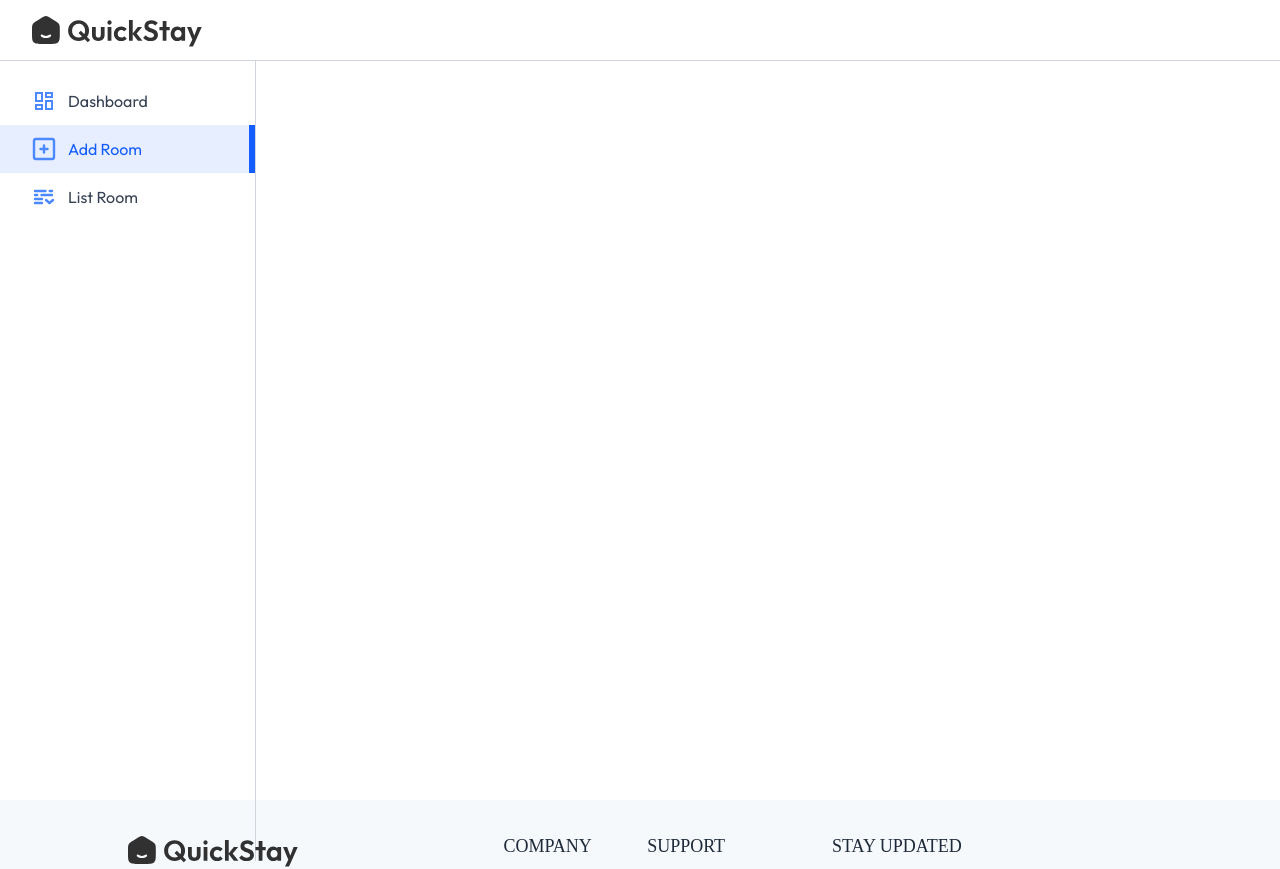
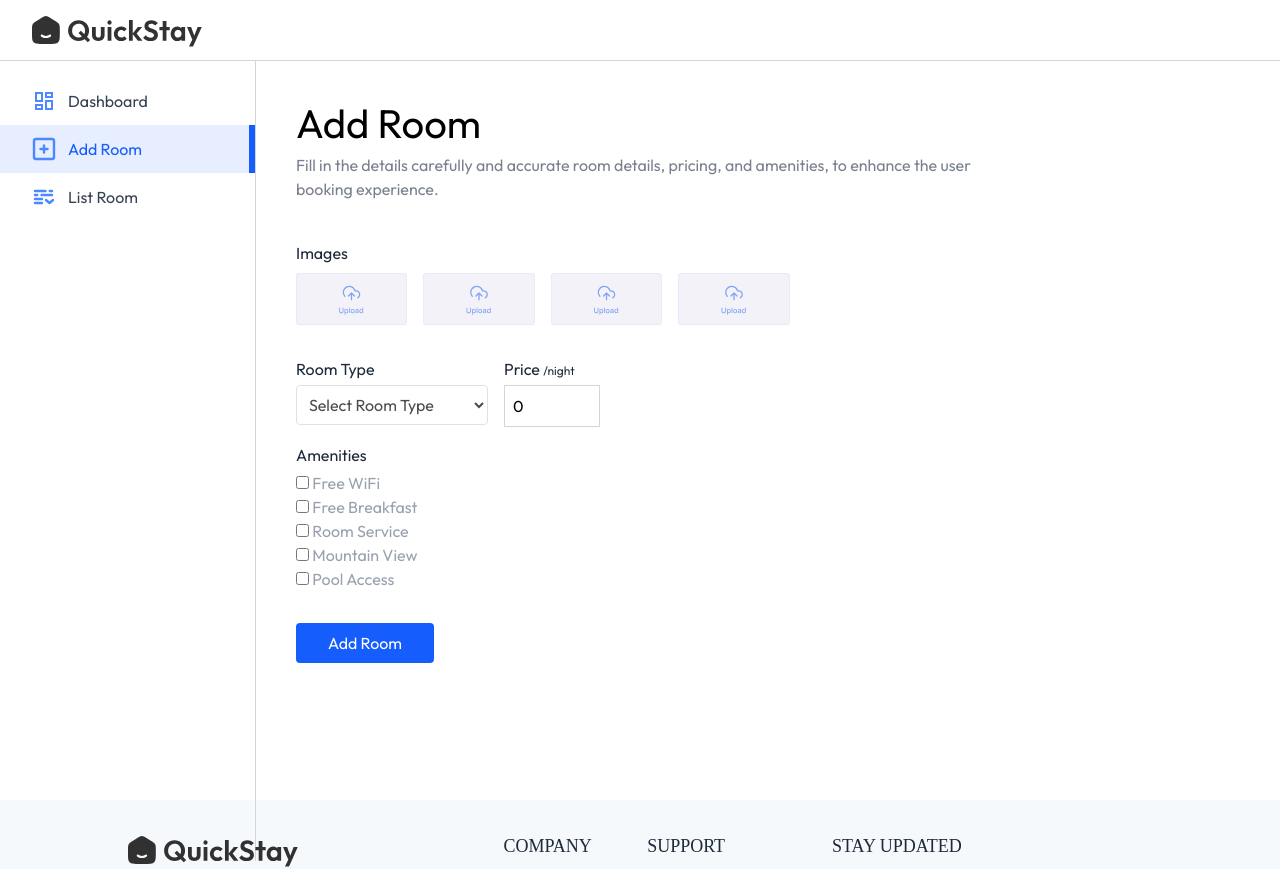
Before and after one commit to Bhargav722/QuickStay, a React app: page /owner/add-room in a window 1280 px wide. Shown: the top 869 px of the page. Built offline with nearby package versions, Linux system fonts and the light colour scheme; the HTML template or start-up script is replaced by a standard one; a web font is replaced by a local one.

Commit message:
ADD ROOM

```diff
--- a/src/pages/hotelOwner/AddRoom.jsx
+++ b/src/pages/hotelOwner/AddRoom.jsx
@@ -1,8 +1,71 @@
-import React from 'react'
+import React, { useState } from 'react'
+import Title from '../../components/Title'
+import { assets } from '../../assets/assets'
 
 const AddRoom = () => {
+    const [images, setImages] = useState({
+        1: null,
+        2: null,
+        3: null,
+        4: null
+    })
+    const [inputs, setInputs] = useState({
+        roomType: '',
+        pricePerNight: 0,
+        amenities: {
+            'Free WiFi': false,
+            'Free Breakfast': false,
+            'Room Service': false,
+            'Mountain View': false,
+            'Pool Access': false
+        }
+    })
   return (
-    <div></div>
+    <form>
+        <Title align='left' font='outfit' title='Add Room' subTitle='Fill in the details carefully and accurate room details, pricing, and amenities, to enhance the user booking experience.'/>
+        {/* Upload Area for Images */}
+        <p className='text-gray-800 mt-10'>Images</p>
+        <div className='grid grid-cols-2 sm:flex gap-4 my-2 flex-wrap'>
+            {Object.keys(images).map((key)=>(
+                <label htmlFor={`roomImage${key}`} key={key}>
+                    <img className='max-h-13 cursor-pointer opacity-80'
+                    src={images[key] ? URL.createObjectURL(images[key]) : assets.uploadArea} alt=''/>
+                    <input type='file' accept='image/*' id={`roomImages${key}`} hidden
+                    onChange={e=> setImages({...images, [key]: e.target.files[0]})}/>
+                </label>
+            ))}
+
+        </div>
+        <div className='w-full flex max-sm:flex-col sm:gap-4 mt-4'>
+            <div className='flex-1 max-w-48'>
+                <p className='text-gray-800 mt-4'>Room Type</p>
+                <select value={inputs.roomType} onChange={e=> setInputs({...inputs, roomType: e.target.value})} className='border opacity-70 border-gray-300 mt-1 rounded p-2 w-full'>
+                    <option value=''>Select Room Type</option>
+                    <option value='Single Bed'>Single Bed</option>
+                    <option value='Double Bed'>Double Bed</option>
+                    <option value='Luxury Room'>Luxury Room</option>
+                    <option value='Family Suite'>Family Suite</option>
+                </select>
+            </div>
+            <div>
+                <p className='mt-4 text-gray-800'>
+                    Price <span className='text-xs'>/night</span>
+                </p>
+                <input type='number' placeholder='0' className='border border-gray-300 mt-1 ronded p-2 w-24' value={inputs.pricePerNight} onChange={e=>setInputs({...inputs, pricePerNight: e.target.value})}/>
+            </div>
+        </div>
+        <p className='text-gray-800 mt-4'>Amenities</p>
+        <div className='flex flex-col flex-wrap mt-1 text-gray-400 max-w-sm'>
+            {Object.keys(inputs.amenities).map((amenity, index)=>(
+                <div key={index}>
+                    <input type='checkbox' id={`amenities${index+1}`} checked={inputs.amenities[amenity]}
+                    onChange={()=>setInputs({...inputs, amenities: {...inputs.amenities, [amenity]: !inputs.amenities[amenity]}})}/>
+                    <label htmlFor={`amenities${index+1}`}> {amenity}</label>
+                </div>
+            ))}
+        </div>
+       <button className="bg-blue-600 hover:bg-blue-700 text-white px-8 py-2 rounded mt-8 cursor-pointer">Add Room</button>
+    </form>
   )
 }
 
```
